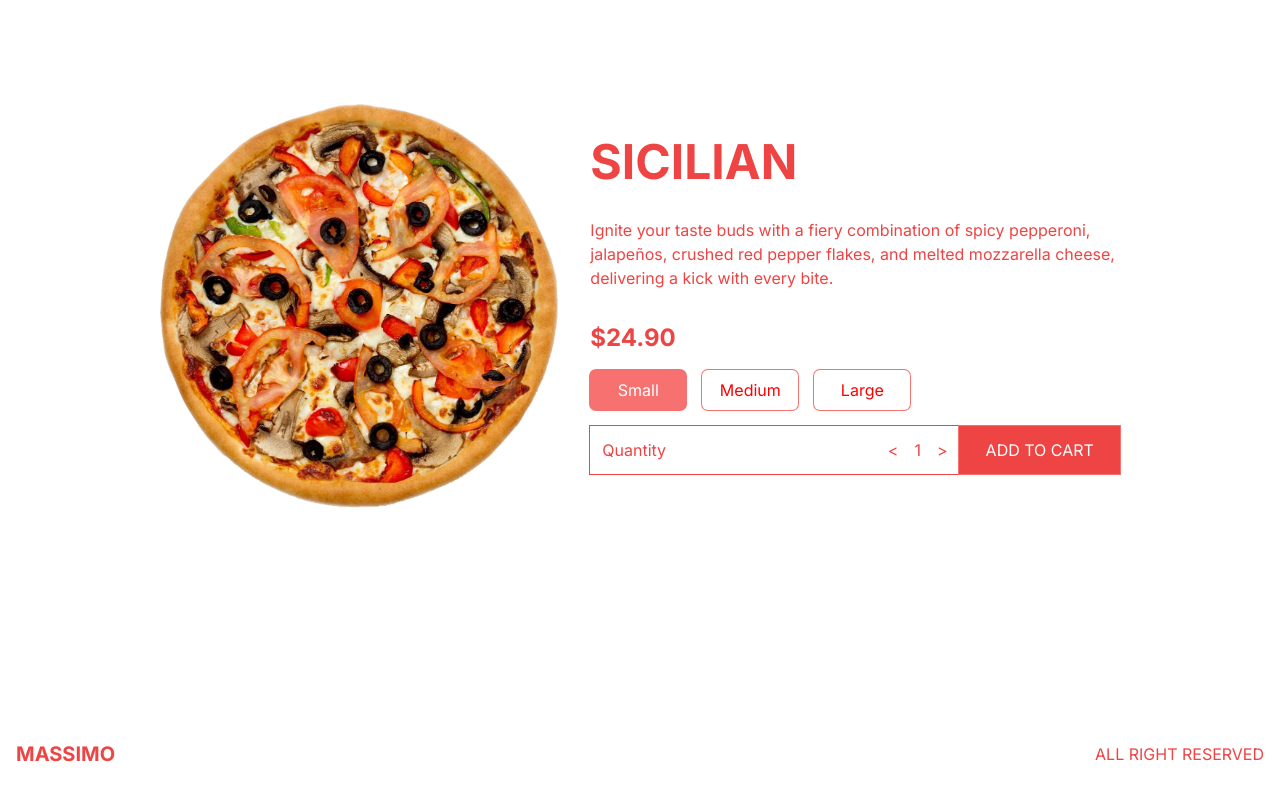
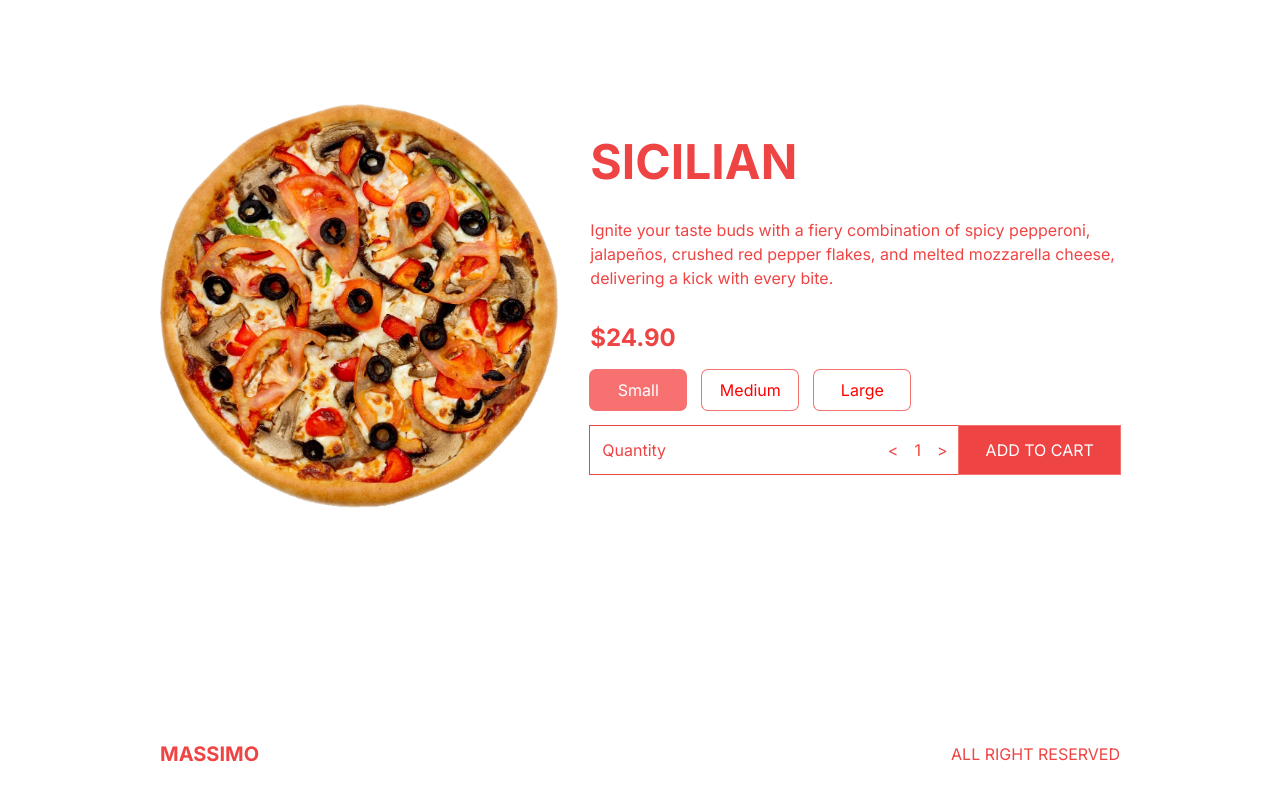
Before and after one commit to MarekRykaczewski/restaurant, a Next.js app: page /product/1 in a window 1280 px wide. Shown: the part 238-1038 px from the top of the page. Built offline with nearby package versions, Linux system fonts and the light colour scheme.

Commit message:
fix footer styling

```diff
--- a/src/components/Footer.tsx
+++ b/src/components/Footer.tsx
@@ -3,7 +3,7 @@
 
 const Footer = () => {
   return (
-    <div className="h-12 md:h-24 p-4 lg:p-20 xl:p-4 text-red-500 flex items-center justify-between">
+    <div className="h-12 md:h-24 p-4 lg:px-20 xl:px-40 text-red-500 flex items-center justify-between">
       <Link href={"/"} className="font-bold text-xl">
         {" "}
         MASSIMO{" "}
```
